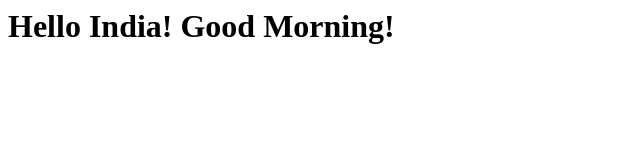
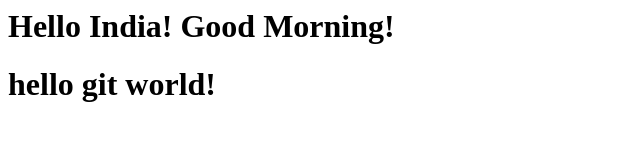
Before and after one commit to keyspaceitshub/myfirstapp, a plain HTML site: page index.html in a window 1280 px wide. Shown: the whole page, without its empty margins (0-640 px from the left). Drawn offline with Linux system fonts and the light colour scheme.

Commit message:
modified index.html and added new flie blog.html

```diff
--- a/index.html
+++ b/index.html
@@ -1,3 +1,4 @@
 <html>
   <h1> Hello India! Good Morning!</h1>
+  <h1> hello git world!</h1>
 </html>
```
Also changed, not shown: blog.html (added, +1 -0 lines).
